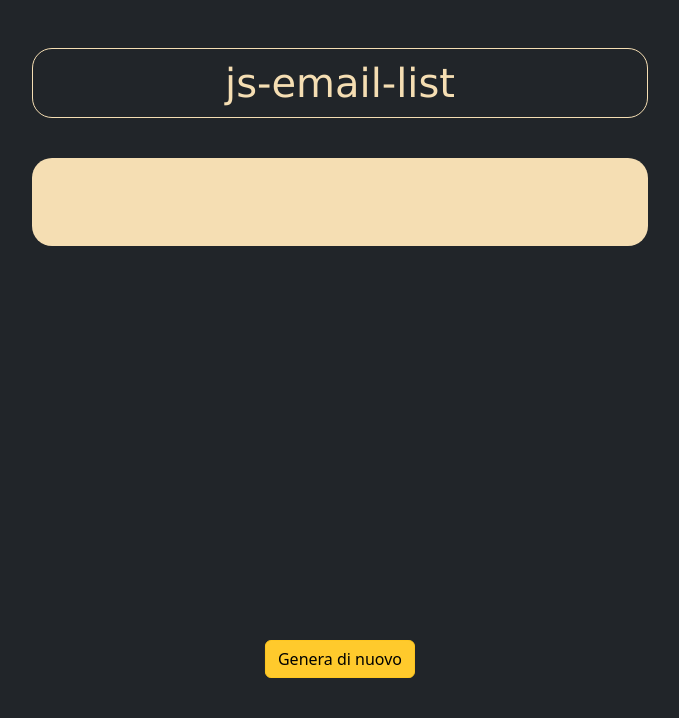
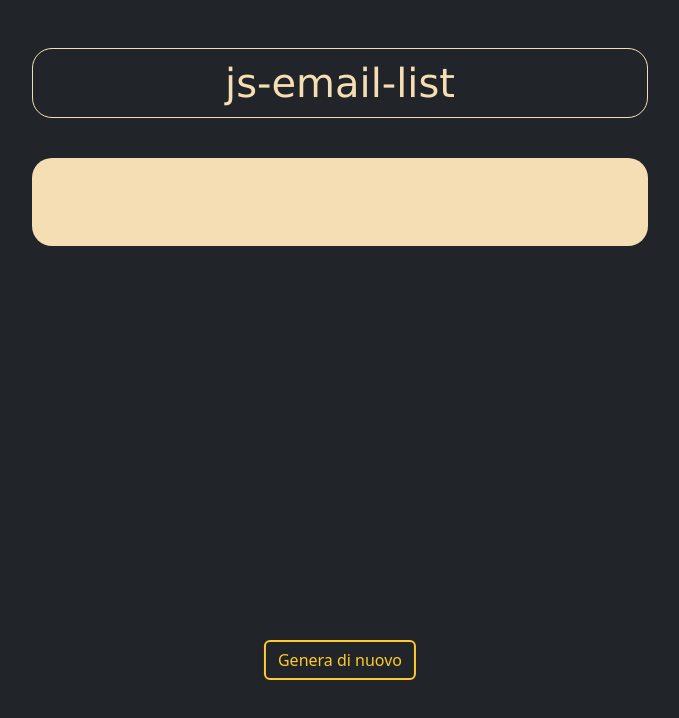
Before and after one commit to mannuccimattia/js-email-list, a plain HTML site: page index.html in a window 1280 px wide. In both pictures the pointer is over the button "Genera di nuovo". Shown: the whole page, without its empty margins (300-979 px from the left). Drawn offline with nearby package versions, Linux system fonts and the light colour scheme; no server answers.

Commit message:
[UPD] Added hover effect on button

```diff
--- a/css/style.css
+++ b/css/style.css
@@ -38,3 +38,13 @@ ul li::before{
   left: 50%;
   translate: -50% 0;
 }
+
+#btn:hover{
+  background-color: transparent;
+  border: 2px solid #FFCA2C;
+  color: #FFCA2C;
+}
+
+#btn:active{
+  background-color: #FFCA2C;
+}
```
